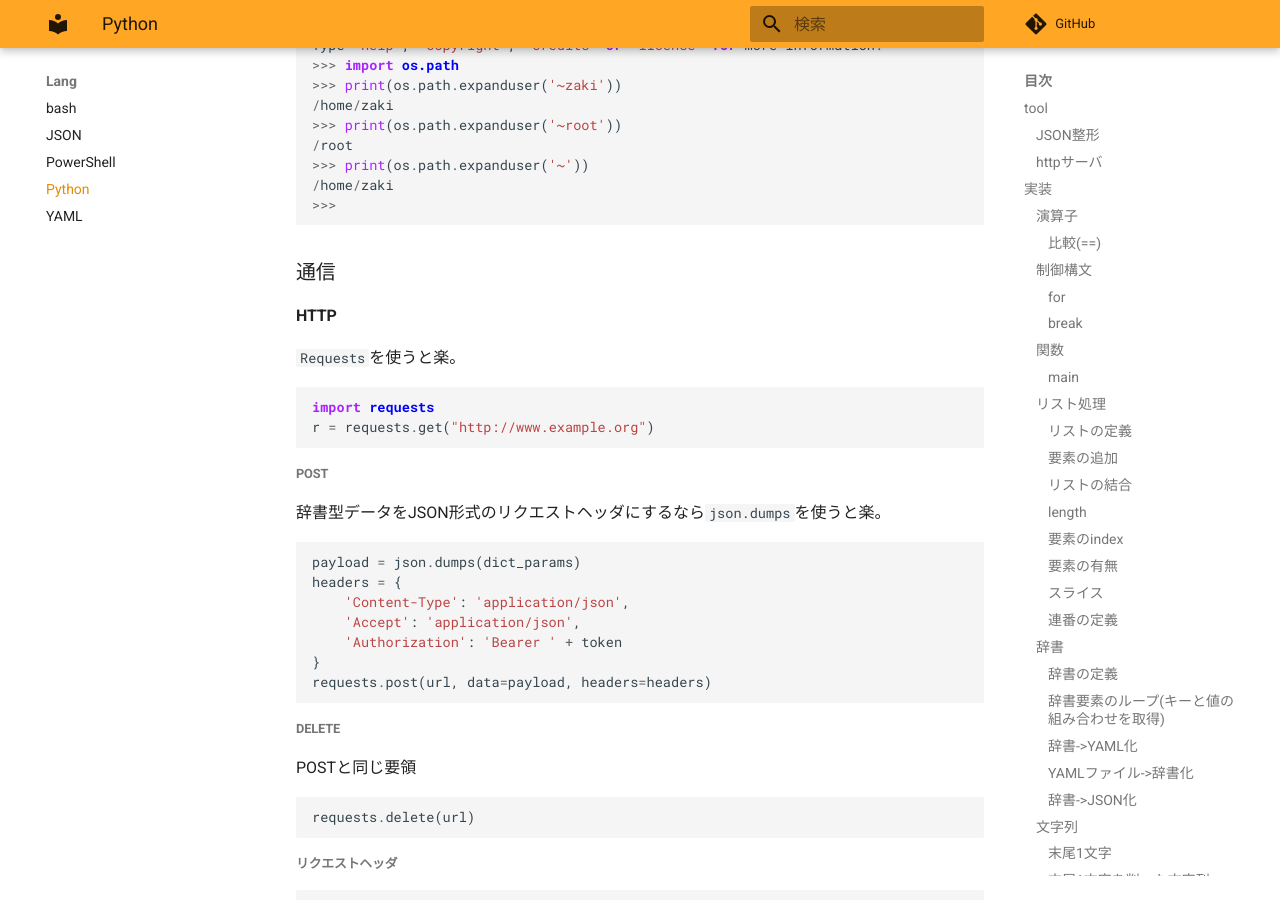
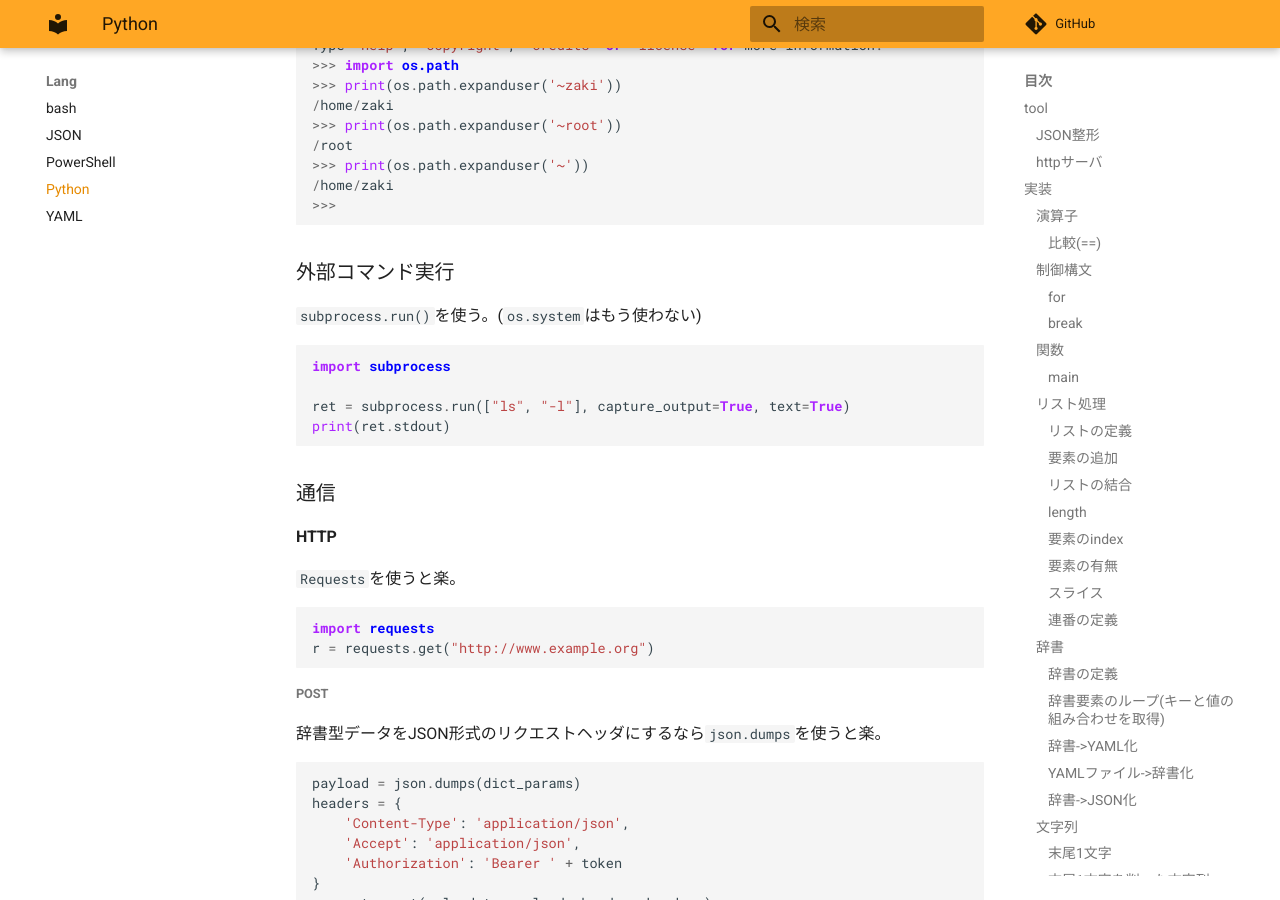
Before and after one commit to zaki-lknr/docs, an MkDocs documentation site: the page built from docs/lang/python.md, in a window 1280 px wide and 900 px high, scrolled down 7761 px. Built offline with MkDocs 1.6.1 and Material for MkDocs 9.7.7, drawn with Linux system fonts in a browser that asks for light colours; comment, search, counter and statistics services are not loaded.

Commit message:
add: lang/python: 外部コマンド実行

````diff
--- a/docs/lang/python.md
+++ b/docs/lang/python.md
@@ -409,6 +409,17 @@ Type "help", "copyright", "credits" or "license" for more information.
 >>>
 ```
 
+### 外部コマンド実行
+
+`subprocess.run()`を使う。(`os.system`はもう使わない)
+
+```python
+import subprocess
+
+ret = subprocess.run(["ls", "-l"], capture_output=True, text=True)
+print(ret.stdout)
+```
+
 ### 通信
 
 #### HTTP
````
